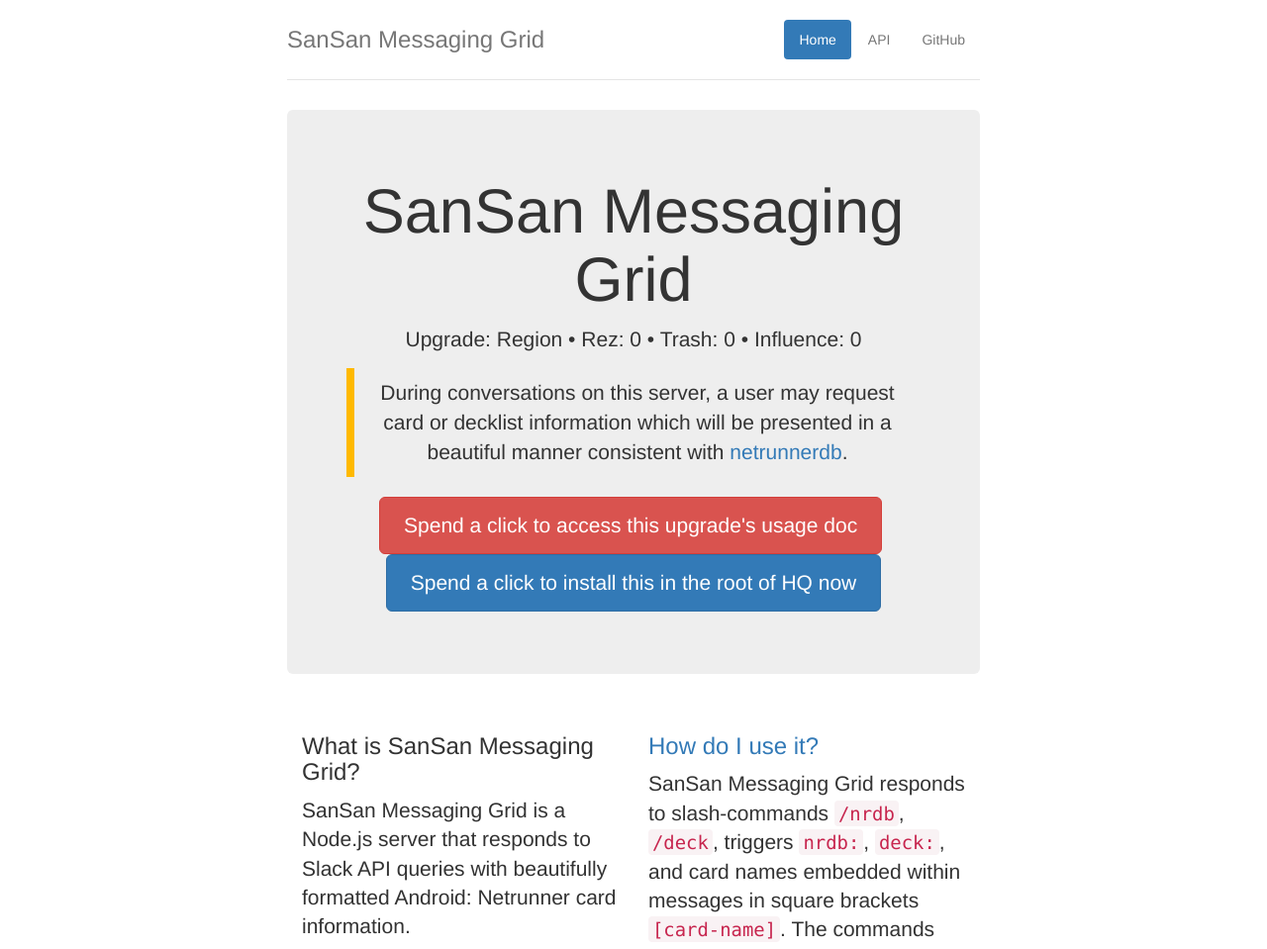
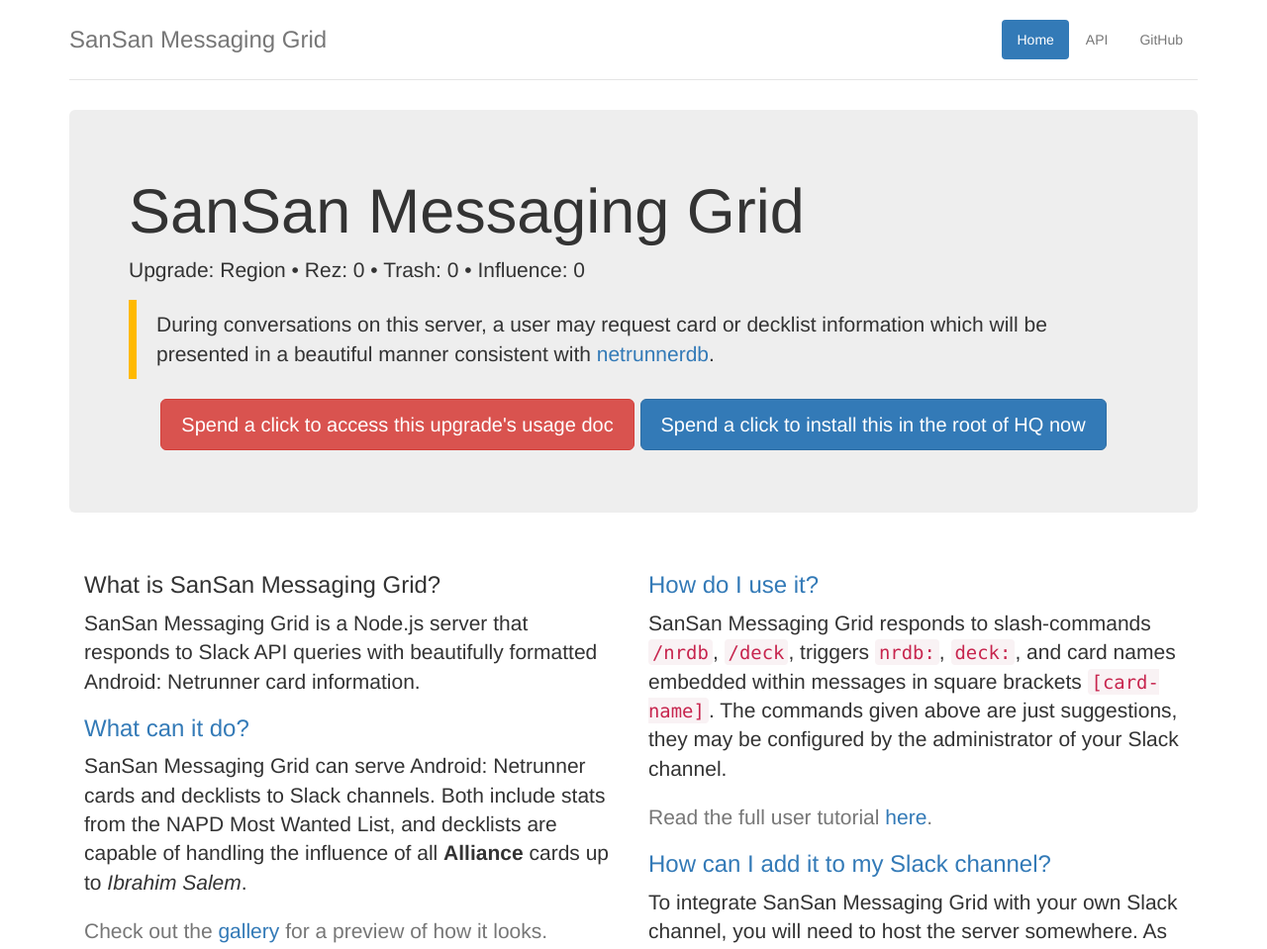
Before and after one commit to frogamic/sansan-messaging-grid, a plain HTML site: page index.html in a window 1280 px wide. Shown: the top 959 px of the page at 99% size. Drawn offline with nearby package versions, Linux system fonts and the light colour scheme.

Commit message:
Made bootstrap container wider and altered button padding

```diff
--- a/jumbotron-narrow.css
+++ b/jumbotron-narrow.css
@@ -34,7 +34,7 @@
 /* Customize container */
 @media (min-width: 768px) {
   .container {
-    max-width: 730px;
+    max-width: 1440px;
   }
 }
 .container-narrow > hr {
@@ -43,12 +43,11 @@
 
 /* Main marketing message and sign up button */
 .jumbotron {
-  text-align: center;
   border-bottom: 1px solid #e5e5e5;
 }
 .jumbotron .btn {
-  padding: 14px 24px;
-  font-size: 21px;
+  padding: 12px 20px;
+  font-size: 20px;
 }
 
 /* Supporting marketing content */
```
